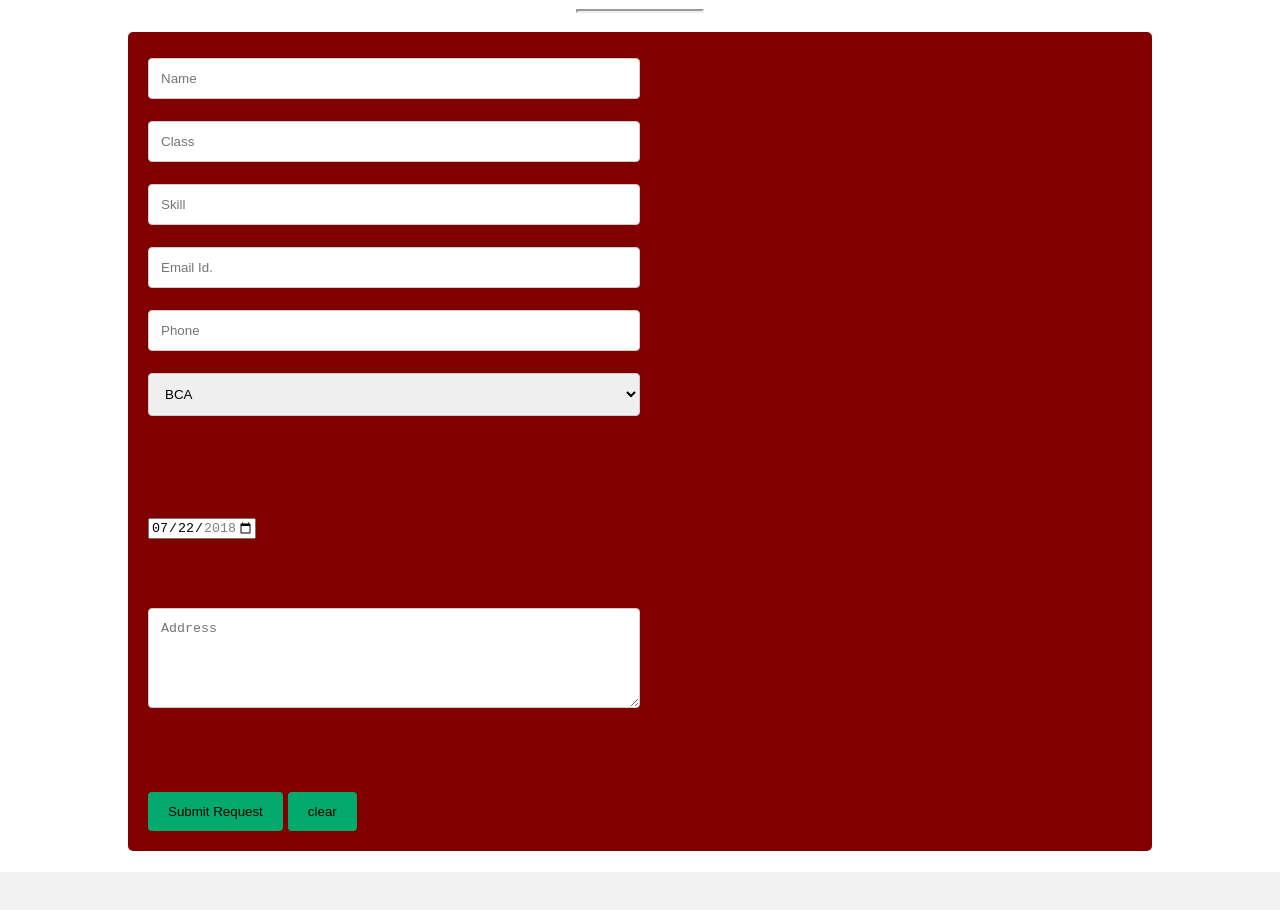
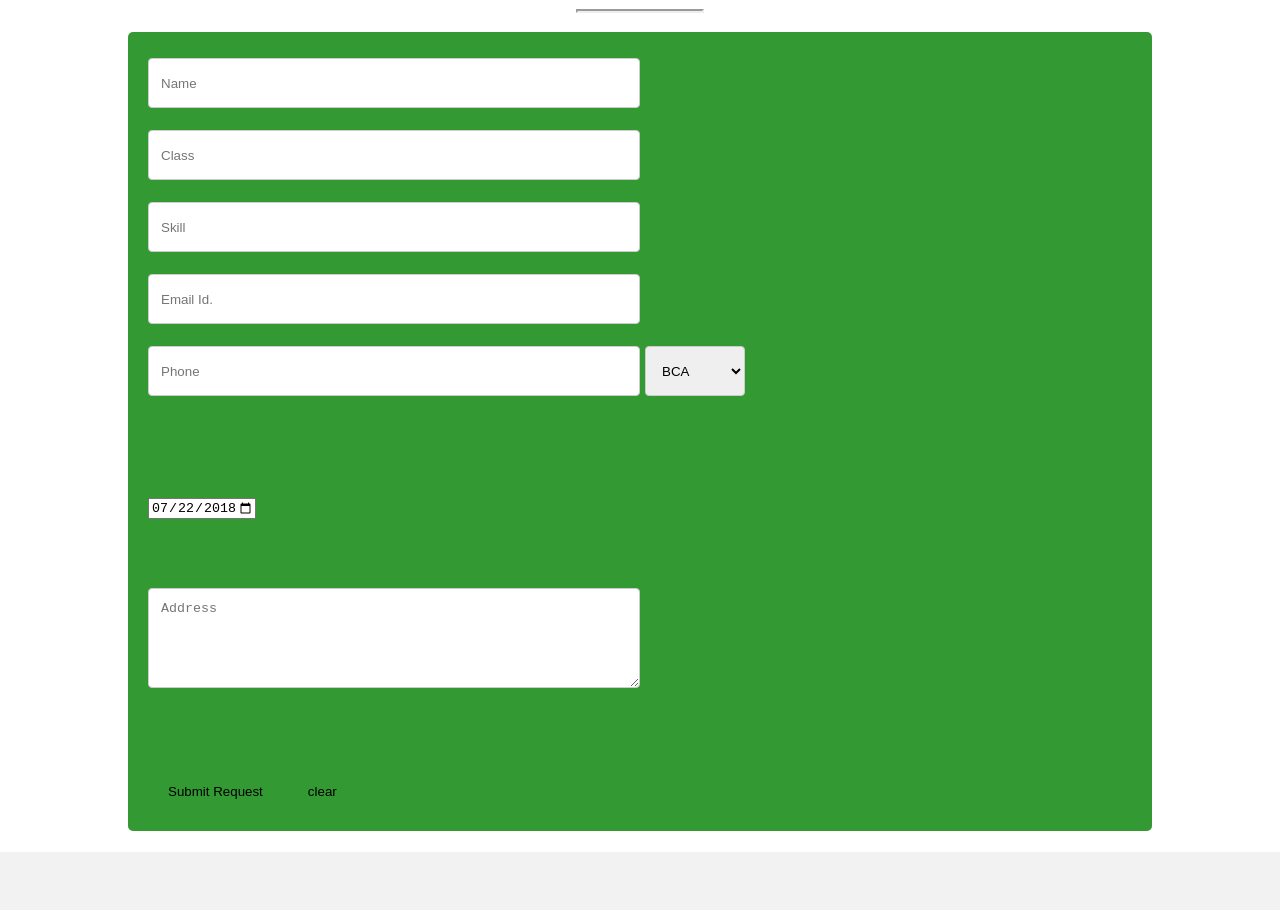
Before and after one commit to angadsingh9784/angad.github.io, a plain HTML site: page assurance.html in a window 1280 px wide. Shown: the part 540-1450 px from the top of the page. Drawn offline with Linux system fonts and the light colour scheme.

Commit message:
Update assurance.html

```diff
--- a/assurance.html
+++ b/assurance.html
@@ -13,6 +13,11 @@
 <style type="text/css">
 	.fname{
 		margin-left:50%;
+	}
+
+	.abc{
+		width:100px;
+		height:50px;
 	}
 
 
@@ -31,7 +36,7 @@ body {font-family: Arial, Helvetica, sans-serif;}
     }
 
     input[type=submit] {
-      background-color: #04AA6D;
+      background-color: #339933;
       color: black;
       padding: 12px 20px;
       border: none;
@@ -40,12 +45,12 @@ body {font-family: Arial, Helvetica, sans-serif;}
     }
 
     input[type=submit]:hover {
-      background-color: #800080;
+      background-color: #339933;
     }
 
     .container1 {
       border-radius: 5px;
-      background-color: #800000;
+      background-color: #339933;
       padding: 20px;
       position: relative;
       width: 80%;
@@ -53,6 +58,7 @@ body {font-family: Arial, Helvetica, sans-serif;}
       font-size: 18px;
 
     }
+
 
 @import url('https://fonts.googleapis.com/css2?family=Dancing+Script&display=swap');
 
@@ -419,24 +425,24 @@ body {font-family: Arial, Helvetica, sans-serif;}
     <div class="container1">
   <form action="/action_page.php">
 
-    <input type="text" id="fname" name="firstname" placeholder="Name">
+    <input type="text" class="abc"  name="firstname" placeholder="Name">
 
 
 
 
-    <input type="text" id="lname" name="lastname" placeholder="Class">
+    <input type="text" class="abc"  id="lname" name="lastname" placeholder="Class">
 
 
-    <input type="text" id="lname" name="lastname" placeholder="Skill">
+    <input type="text" class="abc" id="lname" name="lastname" placeholder="Skill">
 
 
-    <input type="text" id="lname" name="lastname" placeholder="Email Id.">
+    <input type="text" class="abc"  id="lname" name="lastname" placeholder="Email Id.">
 
 
-    <input type="text" id="lname" name="lastname" placeholder="Phone">
+    <input type="text"  class="abc"  id="lname" name="lastname" placeholder="Phone">
 
 
-    <select name = "dropdown">
+    <select name = "dropdown" class="abc" >
       <option value = "Computer Architecture" selected>BCA</option>
       <option value = "Java">BVOC SD</option>
       <option value = "Discrete Mathematics">BSC</option>
@@ -448,7 +454,7 @@ body {font-family: Arial, Helvetica, sans-serif;}
 
 <input type="date" id="start" name="trip-start"
        value="2018-07-22"
-       min="2018-01-01" max="2018-12-31">
+       min="2000-01-01" max="2022-12-31">
 
 
 
```
